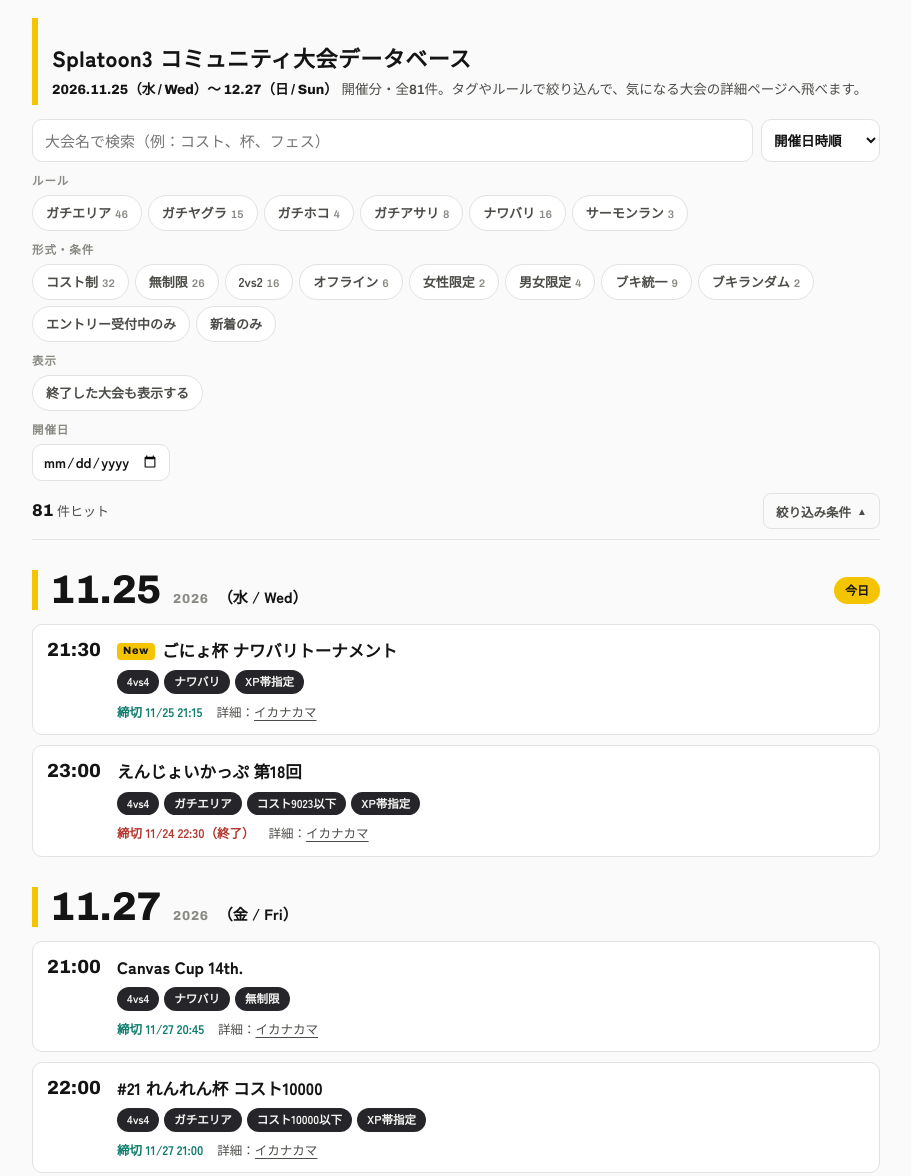
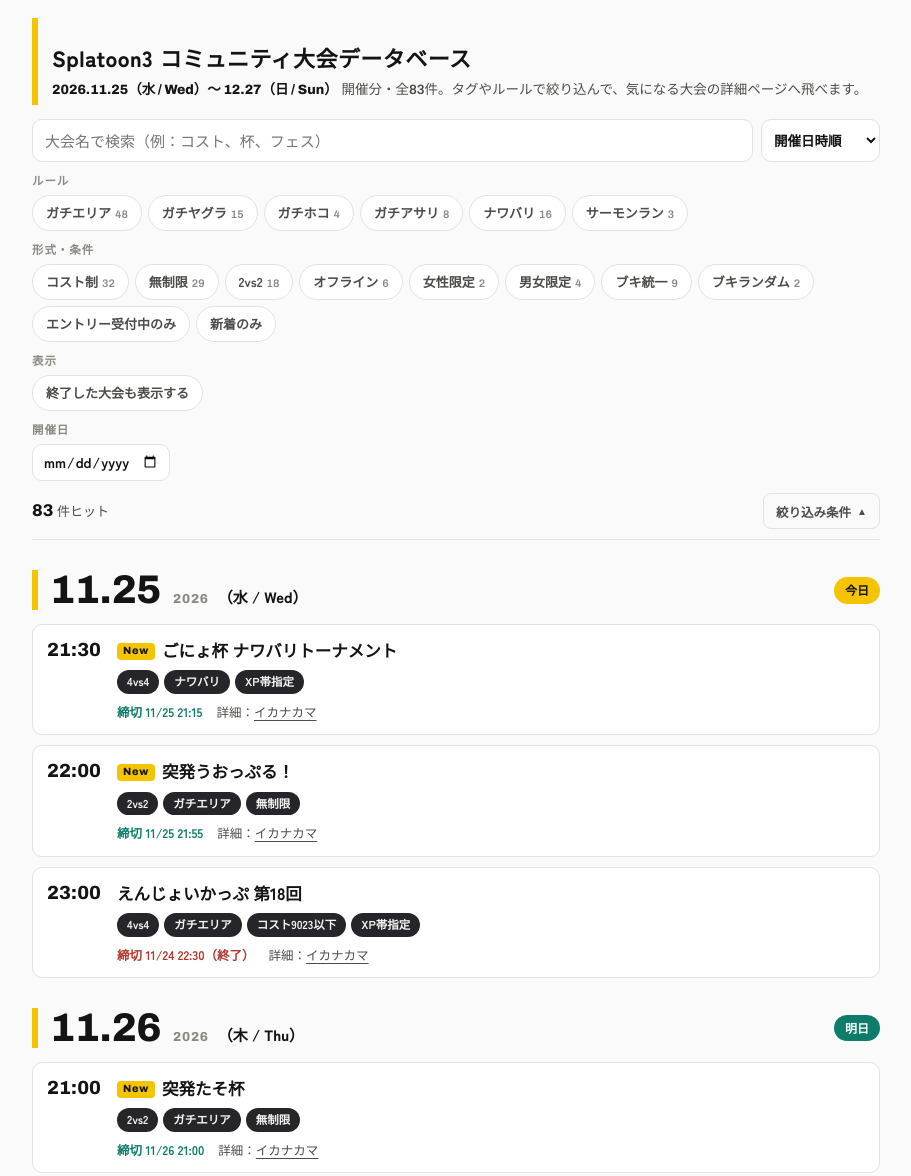
Before and after one commit to bankara-taikai/bankara-taikai.github.io, a plain HTML site: page index.html in a window 1280 px wide. Shown: the top 1176 px of the page, without its empty margins (184-1095 px from the left). Drawn offline with Linux system fonts and the light colour scheme.

Commit message:
Add 突発うおっぷる！ and 突発たそ杯; confirm 新英雄杯 冬の陣 21:00 unlimited

```diff
--- a/index.html
+++ b/index.html
@@ -345,7 +345,9 @@
         {date:"2026-11-24",time:"22:00",name:"ごにょ杯 コスト制エリア10800",format:"4vs4",rule:"ガチエリア",cost:"コスト10800以下",offline:false,deadline:"2026-11-24 21:45",url:"https://ikanakama.ink/events/22872",src:"イカナカマ",tags:["コスト制"],added:"2026-11-22"},
         {date:"2026-11-24",time:"22:00",name:"突発あるっぷる",format:"2vs2",rule:"ガチエリア",cost:"",offline:false,deadline:"2026-11-24 21:30",url:"https://ikanakama.ink/events/22932",src:"イカナカマ",tags:[],added:"2026-11-24"},
         {date:"2026-11-25",time:"21:30",name:"ごにょ杯 ナワバリトーナメント",format:"4vs4",rule:"ナワバリ",cost:"",offline:false,deadline:"2026-11-25 21:15",url:"https://ikanakama.ink/events/22931",src:"イカナカマ",tags:["ナワバリ","XP帯指定"],added:"2026-11-24"},
+        {date:"2026-11-25",time:"22:00",name:"突発うおっぷる！",format:"2vs2",rule:"ガチエリア",cost:"無制限",offline:false,deadline:"2026-11-25 21:55",url:"https://ikanakama.ink/events/22937",src:"イカナカマ",tags:[],added:"2026-11-25"},
         {date:"2026-11-25",time:"23:00",name:"えんじょいかっぷ 第18回",format:"4vs4",rule:"ガチエリア",cost:"コスト9023以下",offline:false,deadline:"2026-11-24 22:30",url:"https://ikanakama.ink/events/22744",src:"イカナカマ",tags:["コスト制","XP帯指定"],added:"2026-11-22"},
+        {date:"2026-11-26",time:"21:00",name:"突発たそ杯",format:"2vs2",rule:"ガチエリア",cost:"無制限",offline:false,deadline:"2026-11-26 21:00",url:"https://ikanakama.ink/events/22938",src:"イカナカマ",tags:[],added:"2026-11-25"},
         {date:"2026-11-27",time:"21:00",name:"Canvas Cup 14th.",format:"4vs4",rule:"ナワバリ",cost:"無制限",offline:false,deadline:"2026-11-27 20:45",url:"https://ikanakama.ink/events/22759",src:"イカナカマ",tags:["ナワバリ"],added:"2026-11-22"},
         {date:"2026-11-27",time:"22:00",name:"#21 れんれん杯 コスト10000",format:"4vs4",rule:"ガチエリア",cost:"コスト10000以下",offline:false,deadline:"2026-11-27 21:00",url:"https://ikanakama.ink/events/22680",src:"イカナカマ",tags:["コスト制","XP帯指定"],added:"2026-11-22"},
         {date:"2026-11-27",time:"22:00",name:"BLUEFIN TUNA CUP ep02",format:"4vs4",rule:"ガチヤグラ",cost:"コスト8800以下",offline:false,deadline:"2026-11-24 22:00",url:"https://ikanakama.ink/events/22644",src:"イカナカマ",tags:["コスト制"],added:"2026-11-22"},
@@ -408,7 +410,7 @@
         {date:"2026-12-19",time:"22:00",name:"第2回ニワトリ杯 7500",format:"4vs4",rule:"ガチエリア",cost:"コスト7500以下",offline:false,deadline:"2026-12-18 22:00",url:"https://ikanakama.ink/events/22748",src:"イカナカマ",tags:["コスト制"],added:"2026-11-22"},
         {date:"2026-12-19",time:"22:30",name:"ヤグラ争奪大決戦 ～ヤグラ取物語～ 第二章 三色決戦",format:"4vs4",rule:"ガチヤグラ",cost:"コスト8500以下",offline:false,deadline:"2026-12-15 20:00",url:"https://x.com/roQ7BAttL2EW5Ny/status/2125166175814602994",src:"X",tags:["ブキ制限"],added:"2026-11-24"},
         {date:"2026-12-19",time:"22:00",name:"ちりこん杯",format:"3vs3",rule:"ガチヤグラ",cost:"コスト7800以下",offline:false,deadline:"2026-12-19 21:00",url:"https://x.com/choco_tima1218/status/2120859004511658347",src:"X",tags:[],added:"2026-11-24"},
-        {date:"2026-12-19",time:"",name:"新英雄杯 冬の陣",format:"",rule:"",cost:"",offline:false,deadline:"",url:"https://www.instagram.com/reel/Df9mXUwxoTT/",src:"Instagram",tags:[],added:"2026-11-25"},
+        {date:"2026-12-19",time:"21:00",name:"新英雄杯 冬の陣",format:"",rule:"",cost:"無制限",offline:false,deadline:"",url:"https://www.instagram.com/reel/Df9mXUwxoTT/",src:"Instagram",tags:[],added:"2026-11-25"},
         {date:"2026-12-20",time:"15:45",name:"ランダム武器エリア杯",format:"4vs4",rule:"ガチエリア",cost:"",offline:false,deadline:"2026-12-20 15:30",url:"https://ikanakama.ink/events/22788",src:"イカナカマ",tags:["ブキランダム"],added:"2026-11-22"},
         {date:"2026-12-20",time:"21:00",name:"EMBLEMS #17",format:"4vs4",rule:"ナワバリ／ガチエリア／ガチヤグラ／ガチホコ／ガチアサリ",cost:"無制限",offline:false,deadline:"2026-12-20 20:30",url:"https://ikanakama.ink/events/22867",src:"イカナカマ",tags:[],added:"2026-11-22"},
         {date:"2026-12-20",time:"21:00",name:"クリスマスちあっぷる杯！！",format:"2vs2",rule:"ガチヤグラ",cost:"無制限",offline:false,deadline:"2026-12-20 20:15",url:"https://ikanakama.ink/events/22640",src:"イカナカマ",tags:["男女限定"],added:"2026-11-22"},
```
